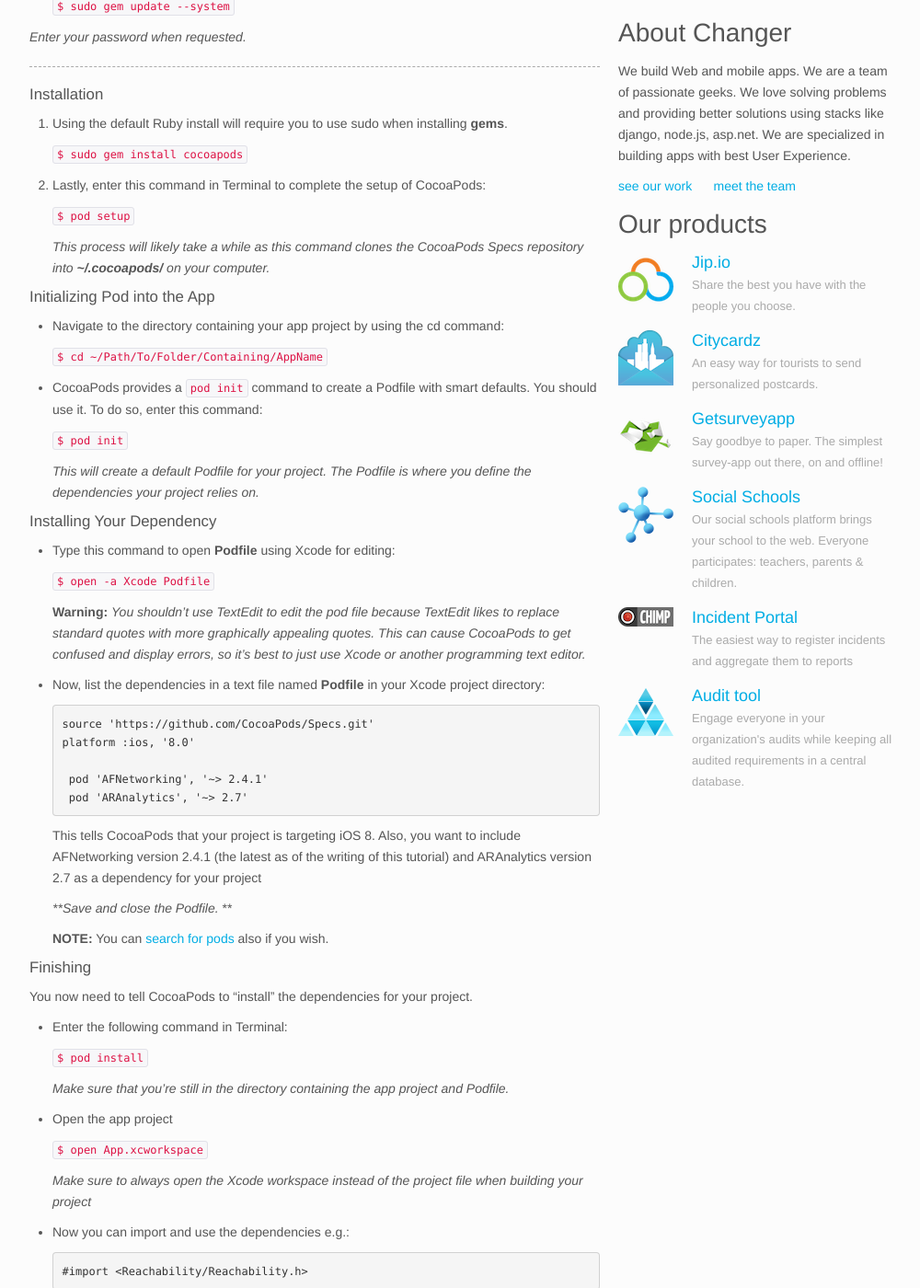
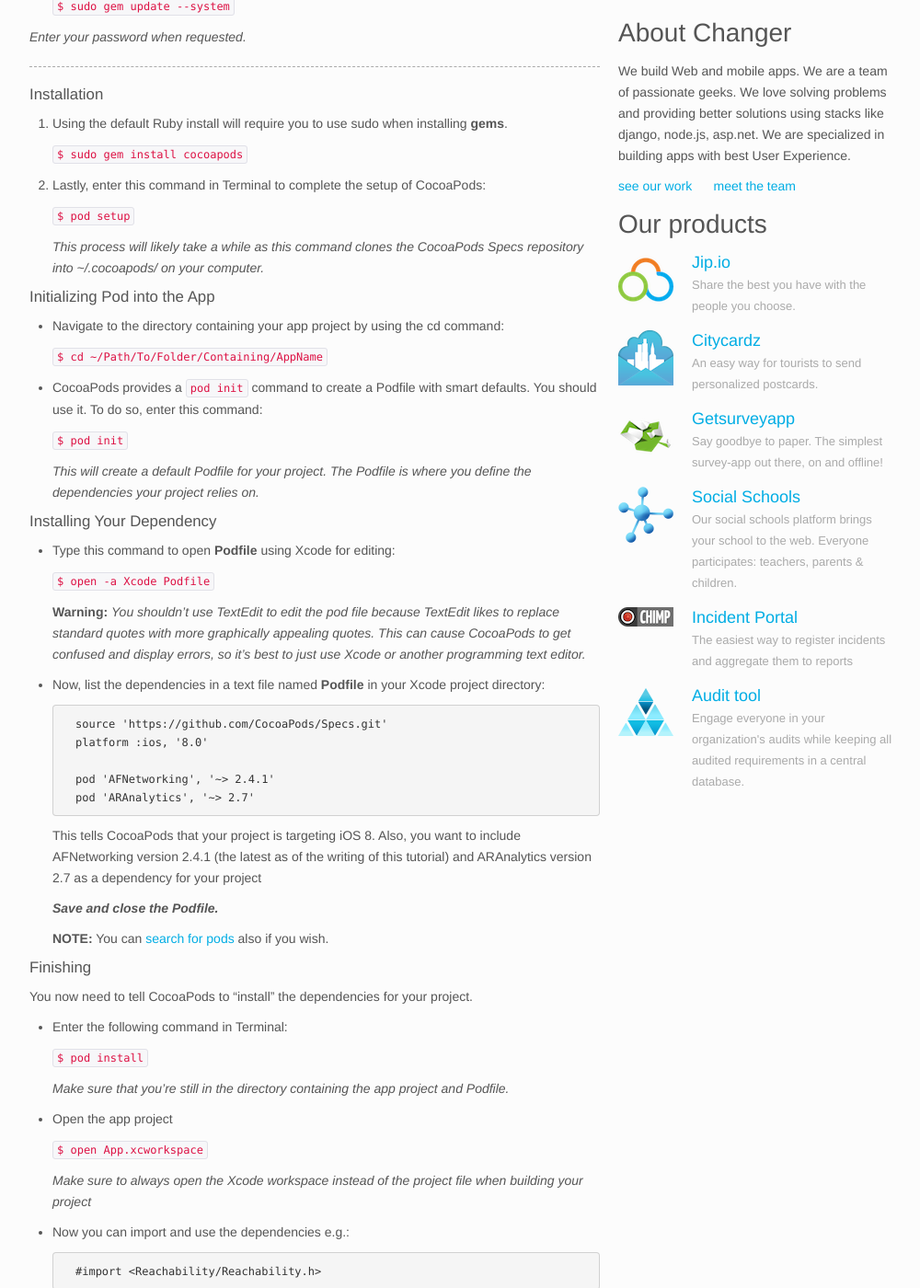
Before and after one commit to maddy9859/devlog, a Jekyll site: the page built from _posts/2014-10-29-Using-Cocoapods-In-Xcode.md, in a window 1280 px wide and 1400 px high, scrolled down 532 px. Shown: the whole window at 92% size, without its empty margins (138-1138 px from the left). Built offline with Jekyll 4.4.1, drawn with Linux system fonts in a browser that asks for light colours; Markdown is read by kramdown in place of the engine named in the settings; comment, search, counter and statistics services are not loaded.

Commit message:
Extra spaces removed and aligned some elements

```diff
--- a/_posts/2014-10-29-Using-Cocoapods-In-Xcode.md
+++ b/_posts/2014-10-29-Using-Cocoapods-In-Xcode.md
@@ -38,7 +38,7 @@
 
      `$ pod setup`
 
-   *This process will likely take a while as this command clones the CocoaPods Specs repository into  **~/.cocoapods/**  on your computer.*
+   *This process will likely take a while as this command clones the CocoaPods Specs repository into ~/.cocoapods/ on your computer.*
 
 
 
@@ -72,18 +72,17 @@
 
 
 
-      source 'https://github.com/CocoaPods/Specs.git'
-      platform :ios, '8.0'
+        source 'https://github.com/CocoaPods/Specs.git'
+        platform :ios, '8.0'
 
-       pod 'AFNetworking', '~> 2.4.1'
-       pod 'ARAnalytics', '~> 2.7'
+        pod 'AFNetworking', '~> 2.4.1'
+        pod 'ARAnalytics', '~> 2.7'
 
 
   This tells CocoaPods that your project is targeting iOS 8.
 Also, you want to include AFNetworking version 2.4.1 (the latest as of the writing of this tutorial) and ARAnalytics version 2.7 as a dependency for your project
 
-    ***Save and close the Podfile.*
-**
+    ***Save and close the Podfile.***
 
     **NOTE:** You can [search for pods](#search-for-pods) also if you wish.
 
@@ -109,7 +108,7 @@
 
 - Now you can import and use the dependencies e.g.:
 
-      #import <Reachability/Reachability.h>
+        #import <Reachability/Reachability.h>
 
 **Thats all!**
 
```
